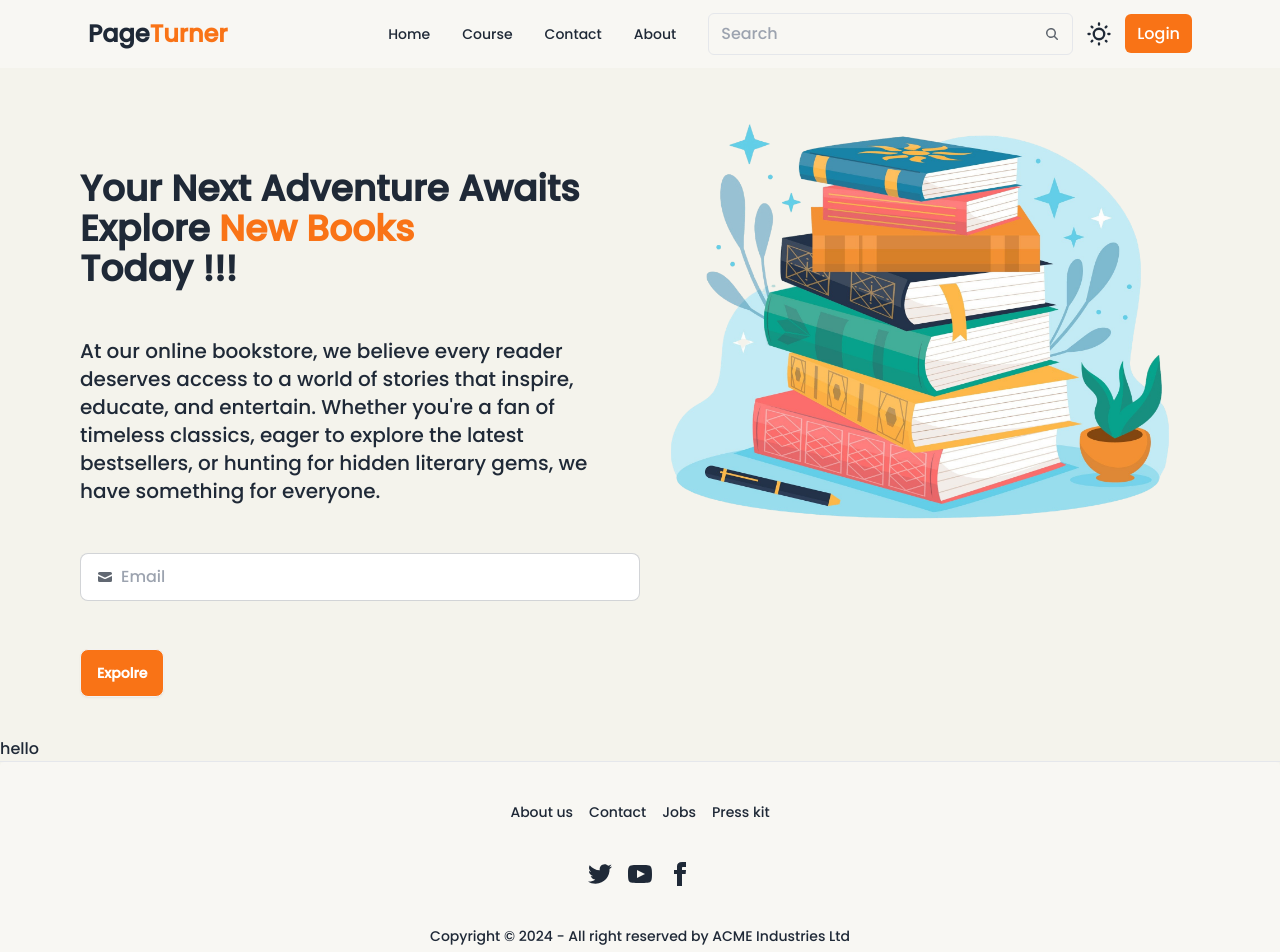
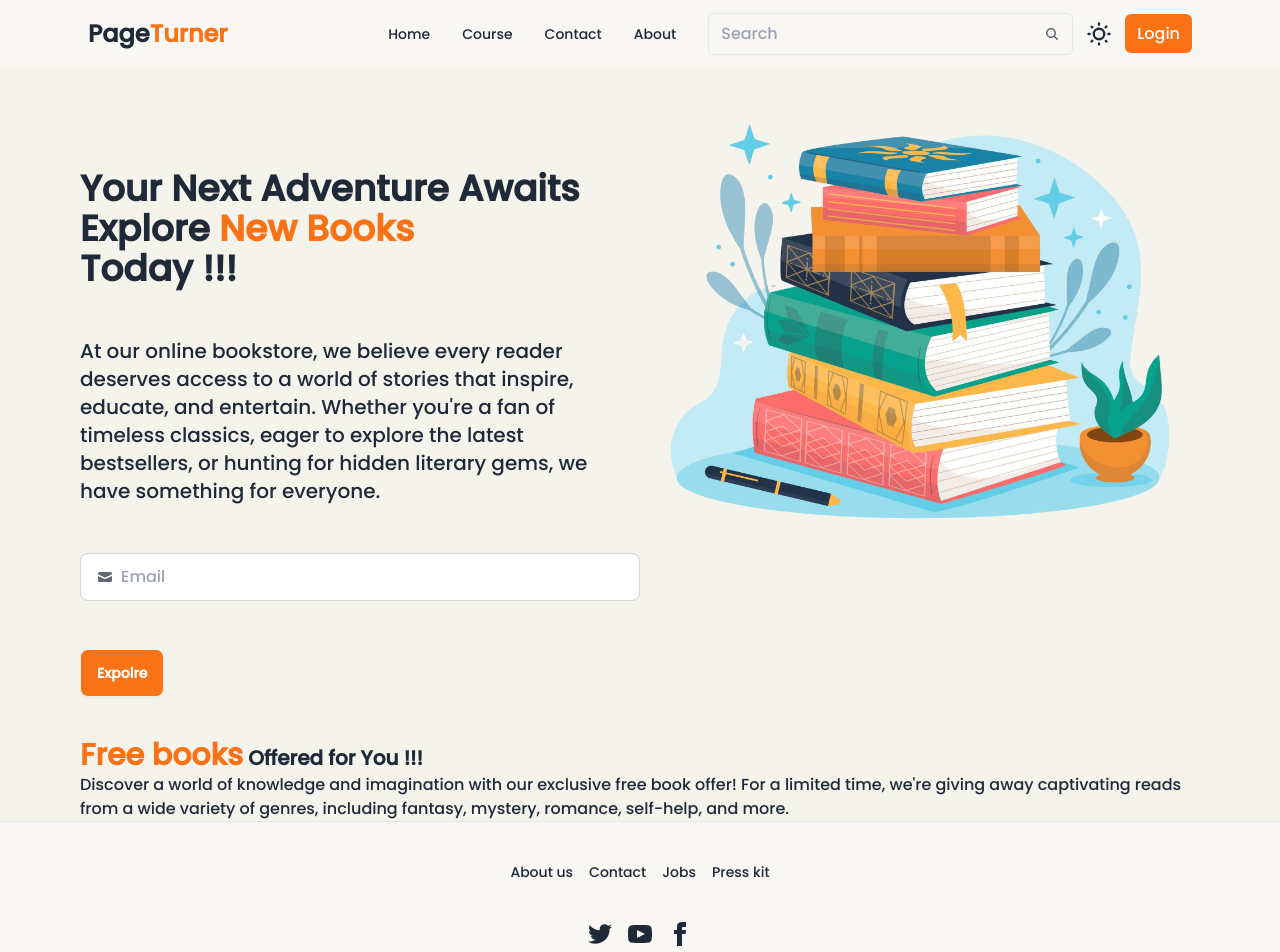
Before and after one commit to vaishu249/book-store-website, a React (Vite) app in the folder Frontend/: page / in a window 1280 px wide. Shown: the top 952 px of the page. Built offline with nearby package versions, Linux system fonts and the light colour scheme.

Commit message:
Ading slider

```diff
--- a/Frontend/package.json
+++ b/Frontend/package.json
@@ -11,7 +11,9 @@
   },
   "dependencies": {
     "react": "^18.3.1",
-    "react-dom": "^18.3.1"
+    "react-dom": "^18.3.1",
+    "react-slick": "^0.30.2",
+    "slick-carousel": "^1.8.1"
   },
   "devDependencies": {
     "@eslint/js": "^9.9.0",
--- a/Frontend/public/list.json
+++ b/Frontend/public/list.json
@@ -1,58 +1,58 @@
 [
     {
-        "id":1,
-        "name":"Story Book",
-        "title":"A magical journey through time, uncovering secrets and adventures.",
-        "price":0,
-        "category":"free",
-        "image":"https://img.freepik.com/free-photo/open-book-concept-fiction-storytelling-fairytale_23-2150793739.jpg?t=st=1726579302~exp=1726582902~hmac=02824d3f8ff8d61630fae55be37ed53e8041113ecd842441825027aa0e5dd104&w=360"
+        "id": 1,
+        "name": "Story Book",
+        "title": "A magical journey through time, uncovering secrets and adventures.",
+        "price": 0,
+        "category": "Free",
+        "image": "https://img.freepik.com/free-photo/open-book-concept-fiction-storytelling-fairytale_23-2150793739.jpg?t=st=1726579302~exp=1726582902~hmac=02824d3f8ff8d61630fae55be37ed53e8041113ecd842441825027aa0e5dd104&w=360"
     },
     {
-        "id":2,
-        "name":"Fantasy",
-        "title":"Epic worlds, magical creatures, and heroic quests against dark forces.",
-        "price":0,
-        "category":"free",
-        "image":"https://img.freepik.com/free-photo/open-book-concept-fiction-storytelling-fairytale_23-2150793739.jpg?t=st=1726579302~exp=1726582902~hmac=02824d3f8ff8d61630fae55be37ed53e8041113ecd842441825027aa0e5dd104&w=360"
+        "id": 2,
+        "name": "Fantasy",
+        "title": "Epic worlds, magical creatures, and heroic quests against dark forces.",
+        "price": 0,
+        "category": "Free",
+        "image": "https://img.freepik.com/free-photo/open-book-concept-fiction-storytelling-fairytale_23-2150793739.jpg?t=st=1726579302~exp=1726582902~hmac=02824d3f8ff8d61630fae55be37ed53e8041113ecd842441825027aa0e5dd104&w=360"
     },
     {
-        "id":3,
-        "name":"Mystery",
-        "title":"Intriguing puzzles, hidden clues, and unexpected twists solving crimes.",
-        "price":0,
-        "category":"free",
-        "image":"https://img.freepik.com/free-photo/open-book-concept-fiction-storytelling-fairytale_23-2150793739.jpg?t=st=1726579302~exp=1726582902~hmac=02824d3f8ff8d61630fae55be37ed53e8041113ecd842441825027aa0e5dd104&w=360"
+        "id": 3,
+        "name": "Mystery",
+        "title": "Intriguing puzzles, hidden clues, and unexpected twists solving crimes.",
+        "price": 0,
+        "category": "Free",
+        "image": "https://img.freepik.com/free-photo/open-book-concept-fiction-storytelling-fairytale_23-2150793739.jpg?t=st=1726579302~exp=1726582902~hmac=02824d3f8ff8d61630fae55be37ed53e8041113ecd842441825027aa0e5dd104&w=360"
     },
     {
-        "id":4,
-        "name":"Romance",
-        "title":"Love stories filled with emotions, relationships, and happy endings.",
-        "price":0,
-        "category":"free",
-        "image":"https://img.freepik.com/free-photo/open-book-concept-fiction-storytelling-fairytale_23-2150793739.jpg?t=st=1726579302~exp=1726582902~hmac=02824d3f8ff8d61630fae55be37ed53e8041113ecd842441825027aa0e5dd104&w=360"
+        "id": 4,
+        "name": "Romance",
+        "title": "Love stories filled with emotions, relationships, and happy endings.",
+        "price": 0,
+        "category": "Free",
+        "image": "https://img.freepik.com/free-photo/open-book-concept-fiction-storytelling-fairytale_23-2150793739.jpg?t=st=1726579302~exp=1726582902~hmac=02824d3f8ff8d61630fae55be37ed53e8041113ecd842441825027aa0e5dd104&w=360"
     },
     {
-        "id":5,
-        "name":"Science Fiction",
-        "title":"Futuristic technology, space exploration, and encounters with alien civilizations.",
-        "price":0,
-        "category":"free",
-        "image":"https://img.freepik.com/free-photo/open-book-concept-fiction-storytelling-fairytale_23-2150793739.jpg?t=st=1726579302~exp=1726582902~hmac=02824d3f8ff8d61630fae55be37ed53e8041113ecd842441825027aa0e5dd104&w=360"
+        "id": 5,
+        "name": "Science Fiction",
+        "title": "Futuristic technology, space exploration, and encounters with alien civilizations.",
+        "price": 0,
+        "category": "Free",
+        "image": "https://img.freepik.com/free-photo/open-book-concept-fiction-storytelling-fairytale_23-2150793739.jpg?t=st=1726579302~exp=1726582902~hmac=02824d3f8ff8d61630fae55be37ed53e8041113ecd842441825027aa0e5dd104&w=360"
     },
     {
-        "id":6,
-        "name":"Horror",
-        "title":"Fictional tales set against the backdrop of real historical events.",
-        "price":0,
-        "category":"",
-        "image":"https://img.freepik.com/free-photo/open-book-concept-fiction-storytelling-fairytale_23-2150793739.jpg?t=st=1726579302~exp=1726582902~hmac=02824d3f8ff8d61630fae55be37ed53e8041113ecd842441825027aa0e5dd104&w=360"
+        "id": 6,
+        "name": "Horror",
+        "title": "Fictional tales set against the backdrop of real historical events.",
+        "price": 0,
+        "category": "Free",
+        "image": "https://img.freepik.com/free-photo/open-book-concept-fiction-storytelling-fairytale_23-2150793739.jpg?t=st=1726579302~exp=1726582902~hmac=02824d3f8ff8d61630fae55be37ed53e8041113ecd842441825027aa0e5dd104&w=360"
     },
     {
-        "id":7,
-        "name":"Food",
-        "title":"Fictional tales set against the backdrop of real historical events.",
-        "price":600,
-        "category":"Food",
-        "image":"https://img.freepik.com/free-photo/open-book-concept-fiction-storytelling-fairytale_23-2150793739.jpg?t=st=1726579302~exp=1726582902~hmac=02824d3f8ff8d61630fae55be37ed53e8041113ecd842441825027aa0e5dd104&w=360"
+        "id": 7,
+        "name": "Food",
+        "title": "Fictional tales set against the backdrop of real historical events.",
+        "price": 600,
+        "category": "Food",
+        "image": "https://img.freepik.com/free-photo/open-book-concept-fiction-storytelling-fairytale_23-2150793739.jpg?t=st=1726579302~exp=1726582902~hmac=02824d3f8ff8d61630fae55be37ed53e8041113ecd842441825027aa0e5dd104&w=360"
     }
 ]
--- a/Frontend/src/Components/Freebook.jsx
+++ b/Frontend/src/Components/Freebook.jsx
@@ -1,10 +1,27 @@
 import React from 'react'
 
+// slider for cards
+import "slick-carousel/slick/slick.css";
+import "slick-carousel/slick/slick-theme.css";
+
+import list from "../../public/list.json"
 const Freebook = () => {
+  //filter out the data with a category
+  const filterData=list.filter((data) =>data.category==="Free");
   return (
-    <div>
-      hello
+    <>
+    <div className='max-w-screen-2x1 container mx-auto md:px-20 px-4'>
+      <h1 className='font-semibold text-xl pd-2'>
+        <span className='text-orange-500 text-3xl'>Free books</span> Offered for You !!!
+      </h1>
+      <p>Discover a world of knowledge and imagination with
+         our exclusive free book offer! For a limited time,
+         we're giving away captivating reads from a wide variety
+         of genres, including fantasy, mystery, romance, self-help,
+         and more.
+      </p>
     </div>
+    </>
   )
 }
 
```
Also changed, not shown: 1 other file (tests, documents, lock files or other folders).
